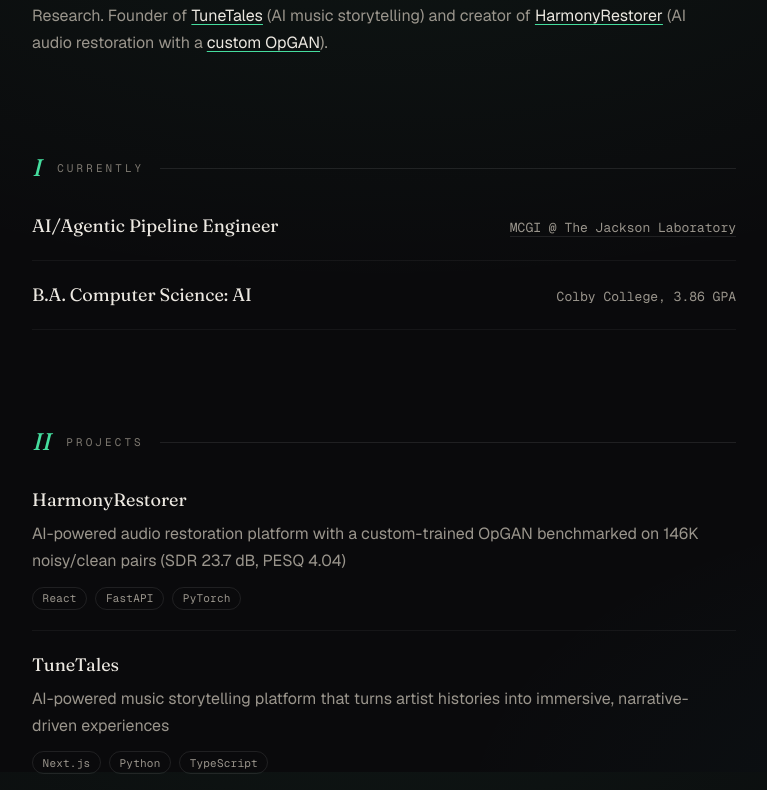
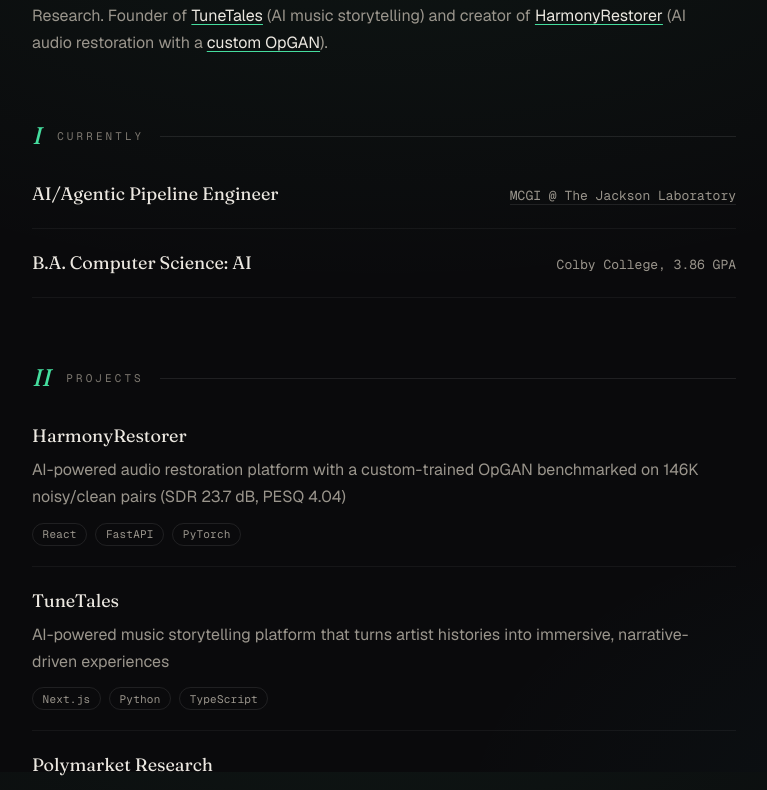
Before and after one commit to jacob7choi-xyz/personal-website, a Next.js app: page / in a window 1280 px wide. Shown: the part 828-1618 px from the top of the page, without its empty margins (256-1023 px from the left). Built offline with nearby package versions, Linux system fonts and the light colour scheme.

Commit message:
style: tighten the gap between sections

```diff
--- a/src/app/HomeContent.tsx
+++ b/src/app/HomeContent.tsx
@@ -215,7 +215,7 @@
   children: React.ReactNode;
 }) {
   return (
-    <section aria-label={label} className="mt-20 md:mt-24">
+    <section aria-label={label} className="mt-14 md:mt-16">
       <Reveal>
         <Marker num={num} label={label} />
       </Reveal>
```
